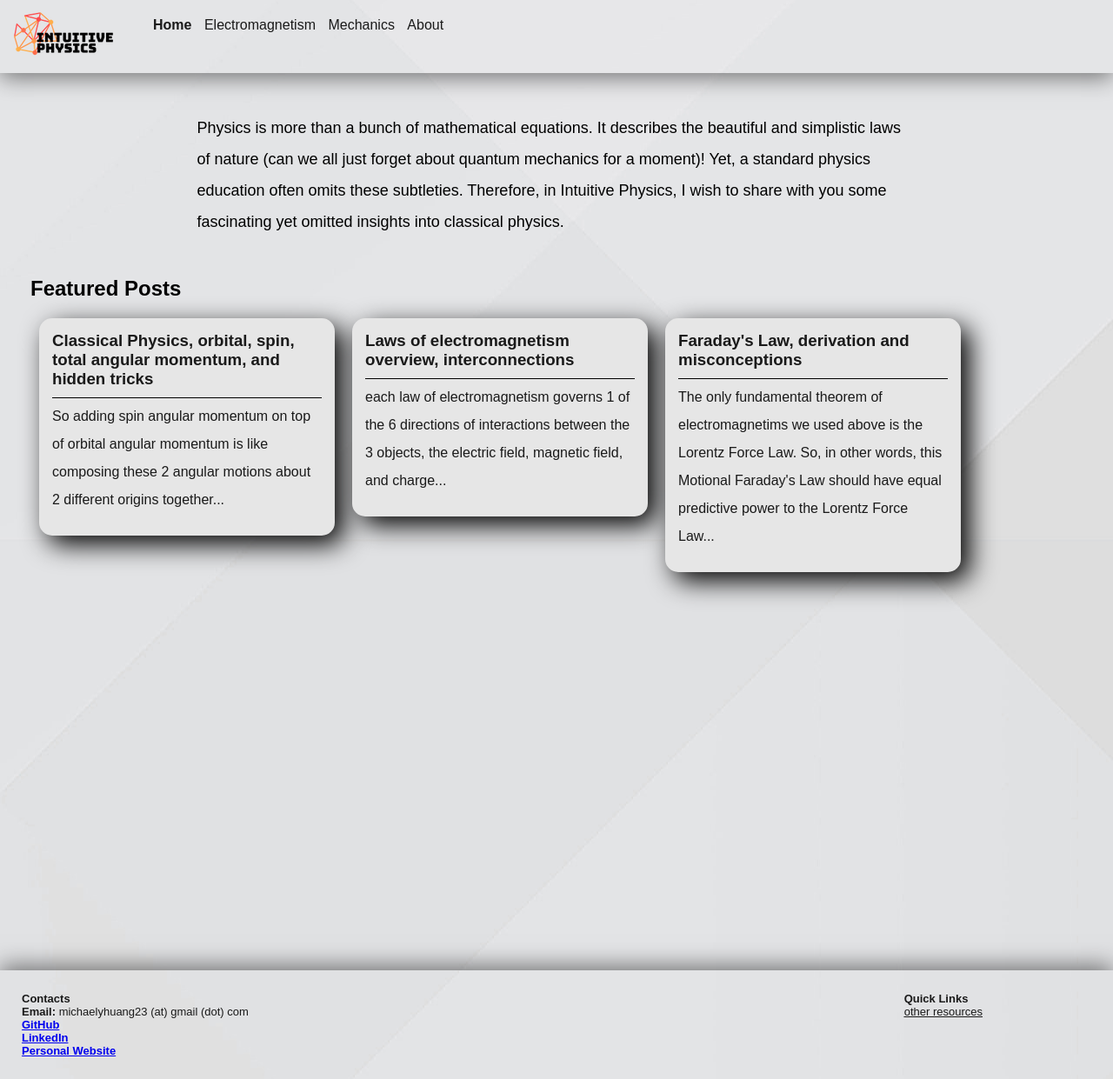
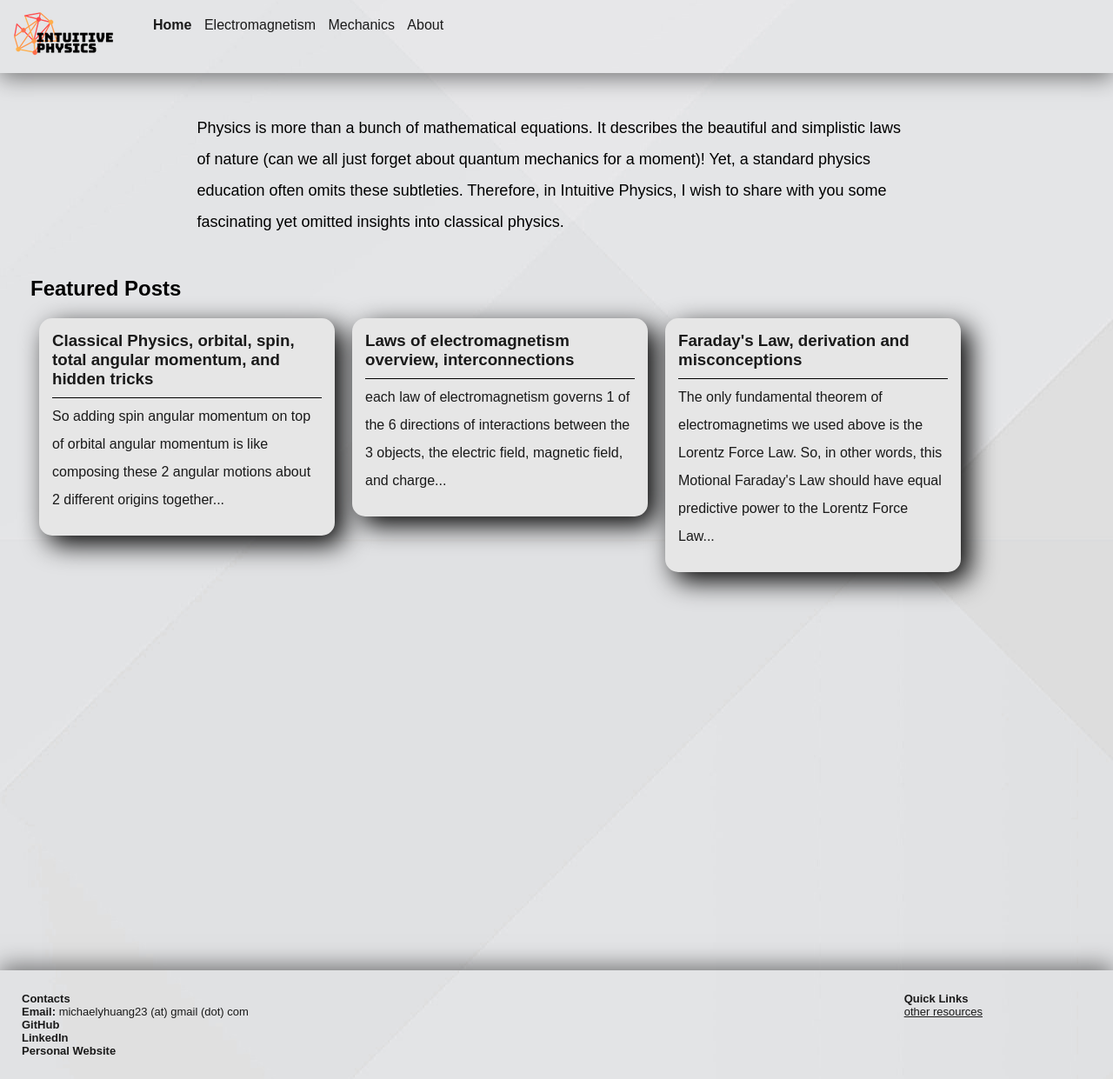
Before and after one commit to IntuitivePhysics/IntuitivePhysics, a Jekyll site: the page built from index.html, in a window 1280 px wide. Shown: the whole page at 87% size. Built offline with Jekyll 4.4.1, drawn with Linux system fonts in a browser that asks for light colours.

Commit message:
link format

```diff
--- a/_sass/main.scss
+++ b/_sass/main.scss
@@ -162,6 +162,16 @@ footer{
     color: rgb(71, 71, 71);
 }
 
+.contact a{
+    text-decoration: none;
+    color: rgb(26, 26, 26);
+}
+
+.contact a:hover{
+    text-decoration: none;
+    color: rgb(71, 71, 71);
+}
+
 .main-content h2{
     margin-bottom: 10px;
 }
```
